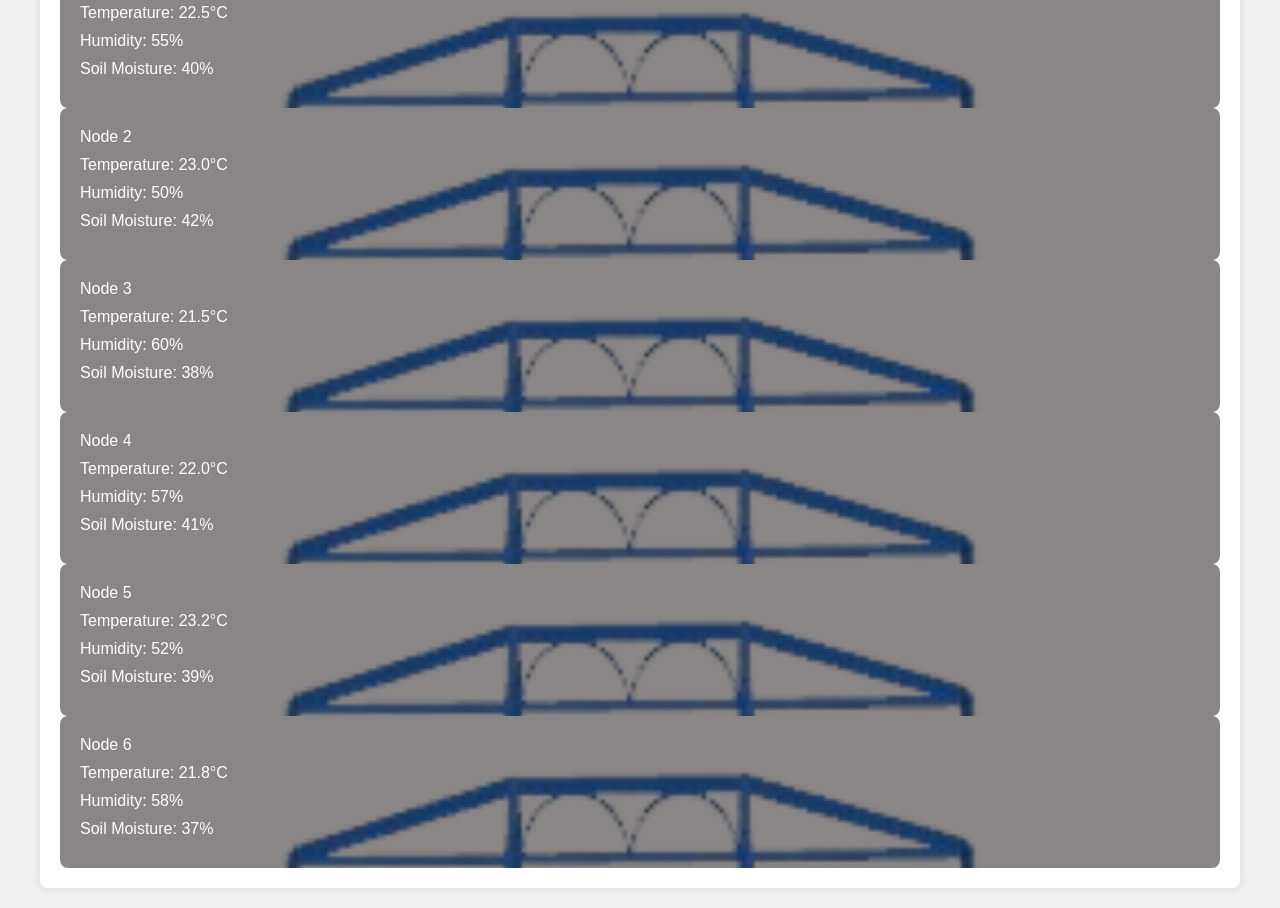
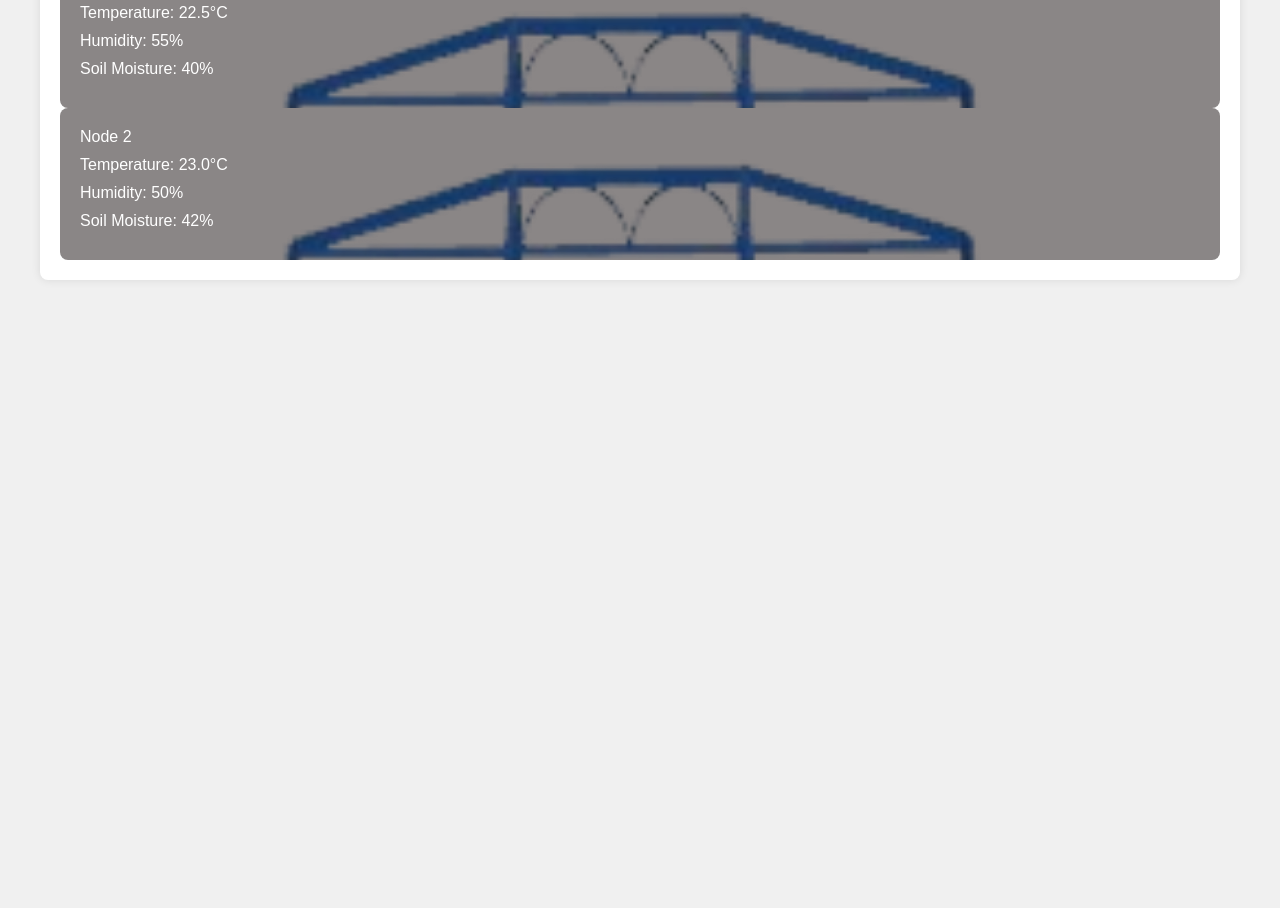
Before and after one commit to YazmanMahmood/Raiwand-project, a website: page bay1.html in a window 1280 px wide. Shown: the part 540-1448 px from the top of the page. After the commit the page ends 840 px from the top, so only its background shows below. Drawn offline with Linux system fonts and the light colour scheme.

Commit message:
Update bay1.html

```diff
--- a/bay1.html
+++ b/bay1.html
@@ -30,41 +30,8 @@
                         <p>Soil Moisture: <span id="soilB">42%</span></p>
                     </div>
                 </div>
-                <div class="node" id="node3">
-                    <p>Node 3</p>
-                    <div class="node-info">
-                        <p>Temperature: <span id="tempC">21.5°C</span></p>
-                        <p>Humidity: <span id="humidityC">60%</span></p>
-                        <p>Soil Moisture: <span id="soilC">38%</span></p>
-                    </div>
-                </div>
-                <div class="node" id="node4">
-                    <p>Node 4</p>
-                    <div class="node-info">
-                        <p>Temperature: <span id="tempD">22.0°C</span></p>
-                        <p>Humidity: <span id="humidityD">57%</span></p>
-                        <p>Soil Moisture: <span id="soilD">41%</span></p>
-                    </div>
-                </div>
-                <div class="node" id="node5">
-                    <p>Node 5</p>
-                    <div class="node-info">
-                        <p>Temperature: <span id="tempE">23.2°C</span></p>
-                        <p>Humidity: <span id="humidityE">52%</span></p>
-                        <p>Soil Moisture: <span id="soilE">39%</span></p>
-                    </div>
-                </div>
-                <div class="node" id="node6">
-                    <p>Node 6</p>
-                    <div class="node-info">
-                        <p>Temperature: <span id="tempF">21.8°C</span></p>
-                        <p>Humidity: <span id="humidityF">58%</span></p>
-                        <p>Soil Moisture: <span id="soilF">37%</span></p>
-                    </div>
-                </div>
-            </div>
-        </div>
-    </div>
+
+
     <script src="bay1.js"></script>
 </body>
 </html>
```
